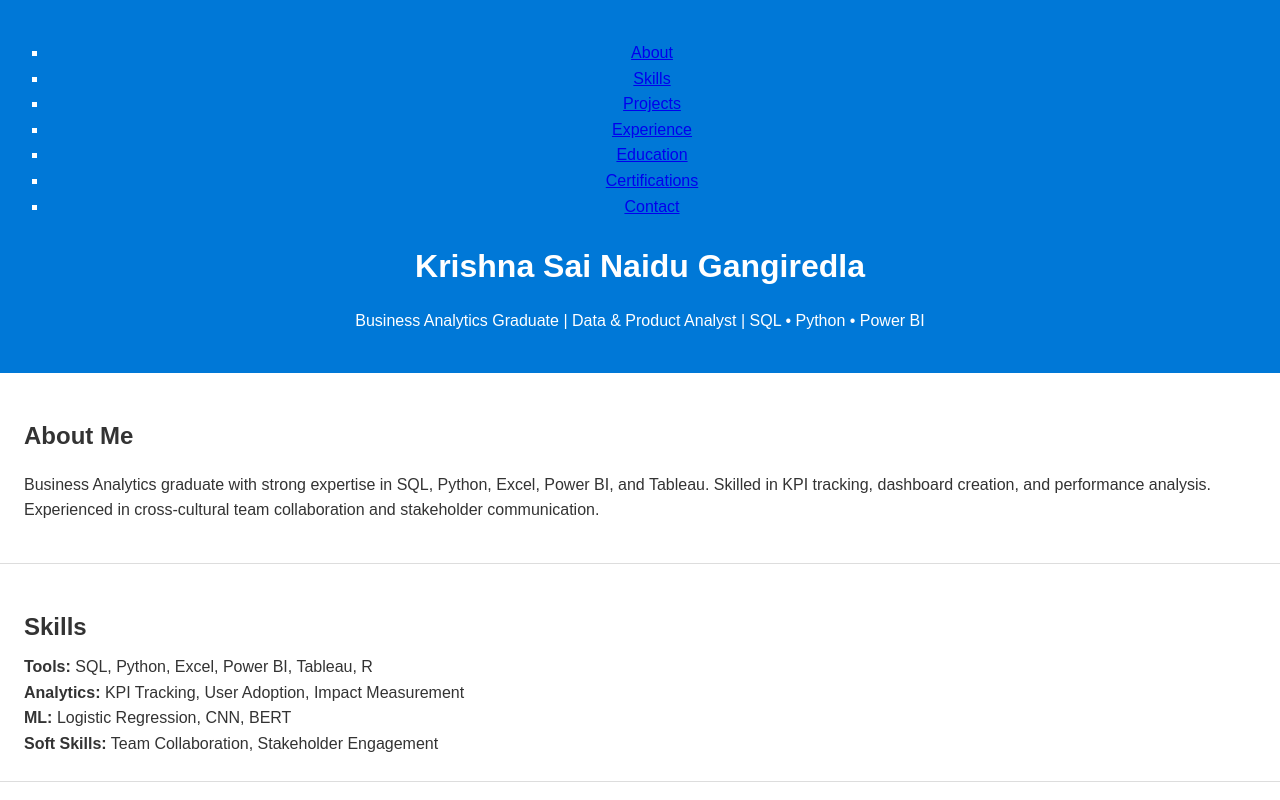
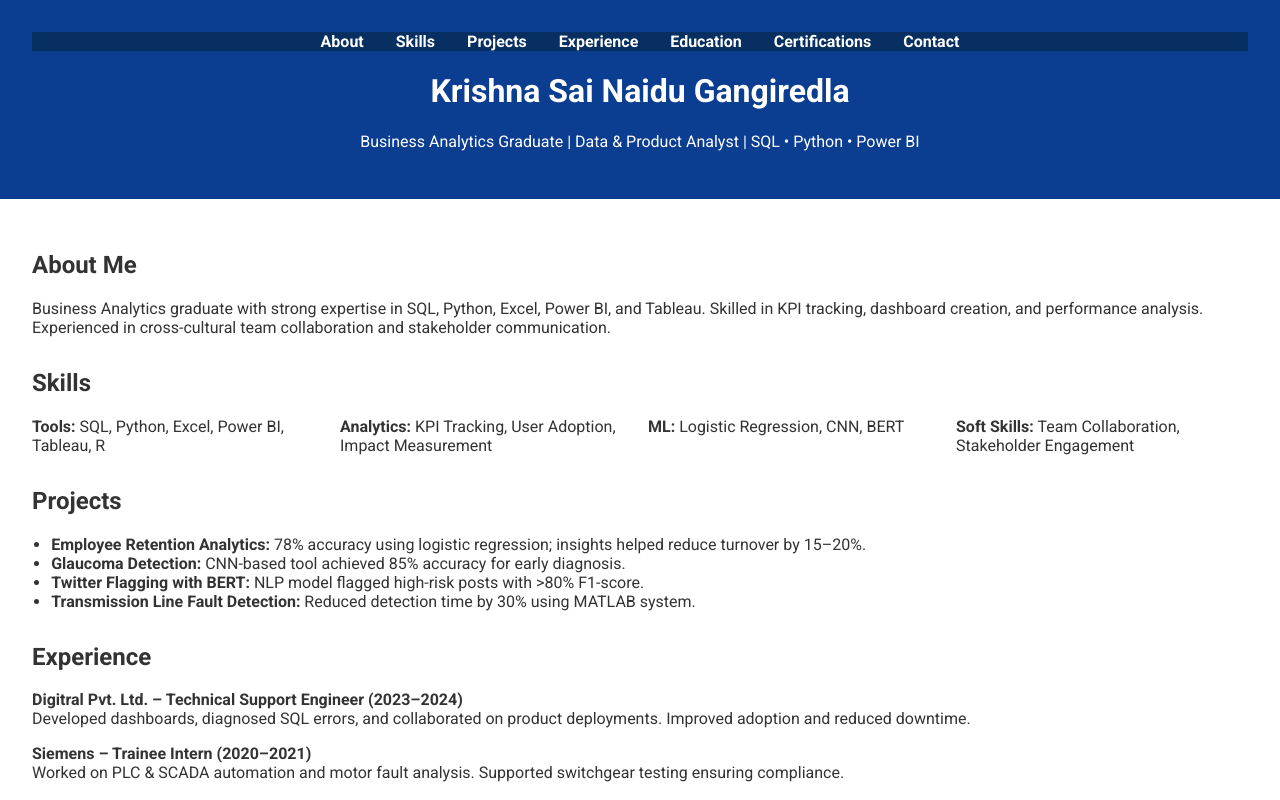
Before and after one commit to krishna1219/krishnasaigangiredla.github.io, a plain HTML site: page index.html in a window 1280 px wide. Shown: the top 800 px of the page. Drawn offline with Linux system fonts and the light colour scheme.

Commit message:
style.css

```diff
--- a/style.css
+++ b/style.css
@@ -1,37 +1,67 @@
+html {
+  scroll-behavior: smooth;
+}
+
 body {
-  font-family: Arial, sans-serif;
-  line-height: 1.6;
+  font-family: 'Roboto', sans-serif;
   margin: 0;
   padding: 0;
-  background-color: #f9f9f9;
+  background-color: #ffffff;
   color: #333;
 }
 
 header {
-  background: #0078D7;
-  color: #fff;
-  padding: 1.5rem;
+  background-color: #0b3d91;
+  color: white;
+  padding: 2rem;
   text-align: center;
 }
 
-section {
-  padding: 1.5rem;
-  border-bottom: 1px solid #ddd;
-  background-color: #fff;
+nav ul {
+  list-style: none;
+  padding: 0;
+  display: flex;
+  justify-content: center;
+  background-color: #072f61;
+  margin: 0;
 }
 
-h1, h2 {
-  margin-bottom: 0.5rem;
+nav ul li {
+  margin: 0 1rem;
+}
+
+nav ul li a {
+  color: white;
+  text-decoration: none;
+  font-weight: bold;
+}
+
+nav ul li a:hover {
+  text-decoration: underline;
+}
+
+main {
+  padding: 2rem;
+}
+
+section {
+  margin-bottom: 2rem;
+}
+
+.grid {
+  display: grid;
+  grid-template-columns: repeat(auto-fit, minmax(250px, 1fr));
+  gap: 1rem;
+  margin-top: 1rem;
 }
 
 ul {
-  list-style-type: square;
-  padding-left: 1.5rem;
+  padding-left: 1.2rem;
 }
 
 footer {
-  background: #0078D7;
-  color: #fff;
   text-align: center;
   padding: 1rem;
+  background-color: #0b3d91;
+  color: white;
 }
```
